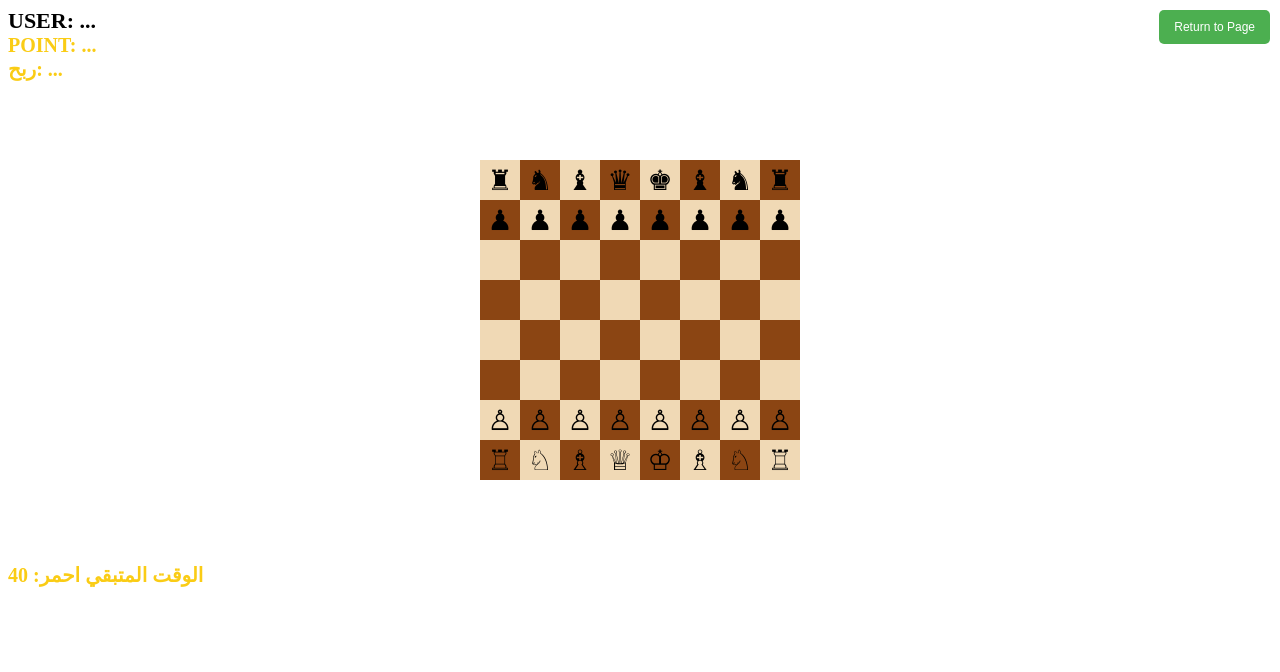
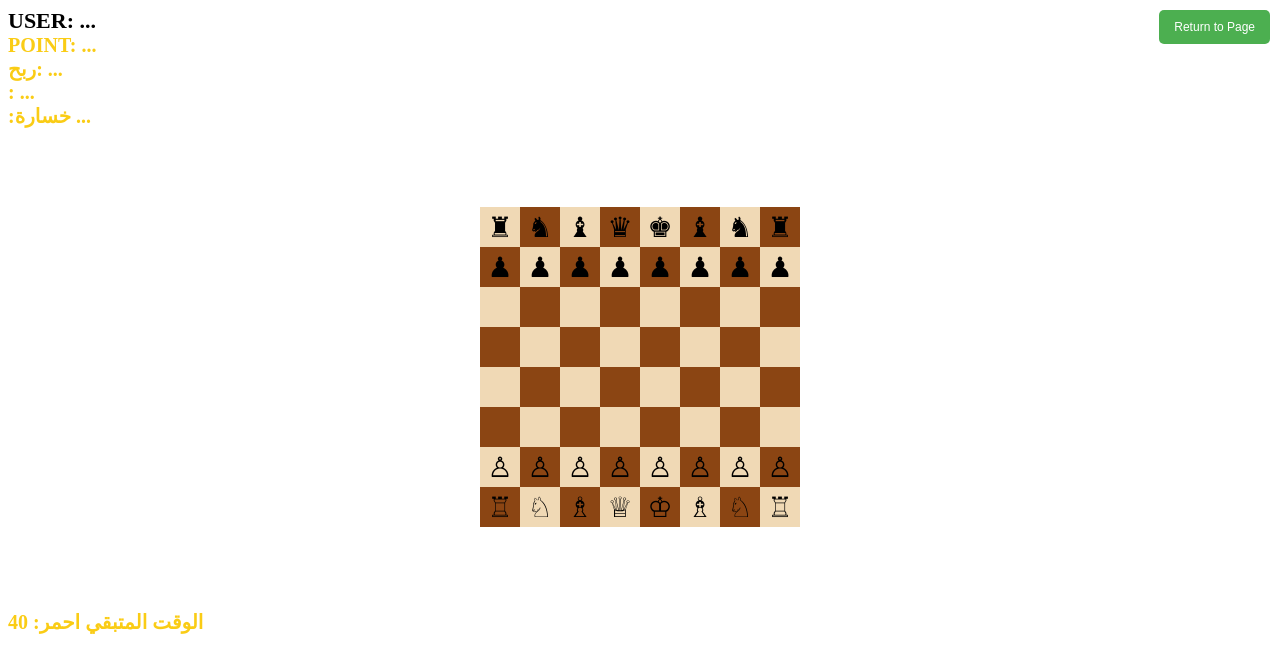
Before and after one commit to Tamer1917/tamapp, a plain HTML site: page chess.html in a window 1280 px wide. Drawn offline with Linux system fonts and the light colour scheme; a script that the page names is missing.

Commit message:
Update chess.html

```diff
--- a/chess.html
+++ b/chess.html
@@ -21,6 +21,9 @@
             <div class="points" id="points">POINT: ...</div>
             <div class="win" id="win">ربح: ...</div>
             <div class="lose" id="lose">   </div>
+                  <div class="win" id="win">: ...</div>
+              <div class="lose" id="lose">:خسارة ...</div>
+        </div>
 
         </div>
    </div>
```
